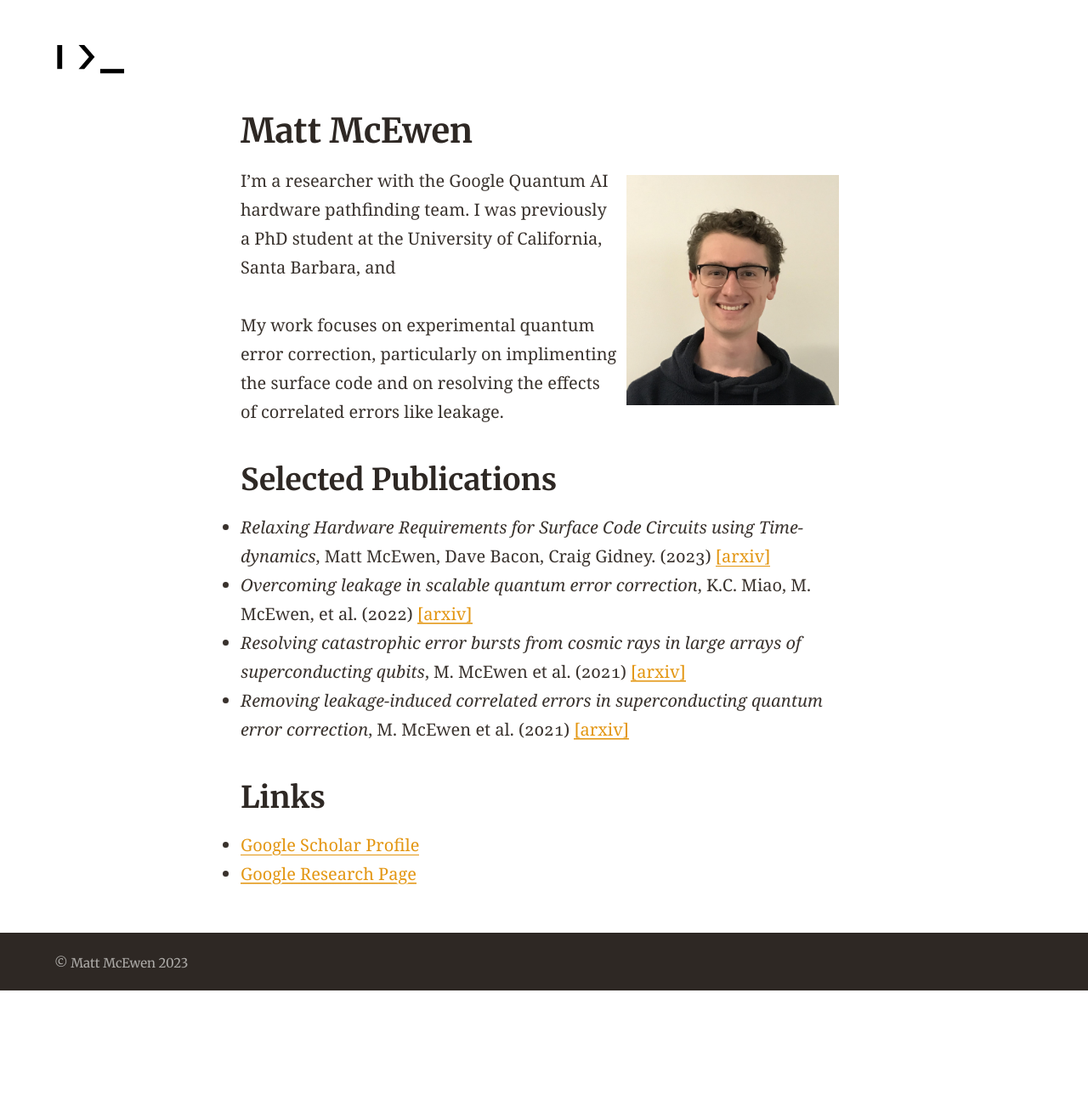
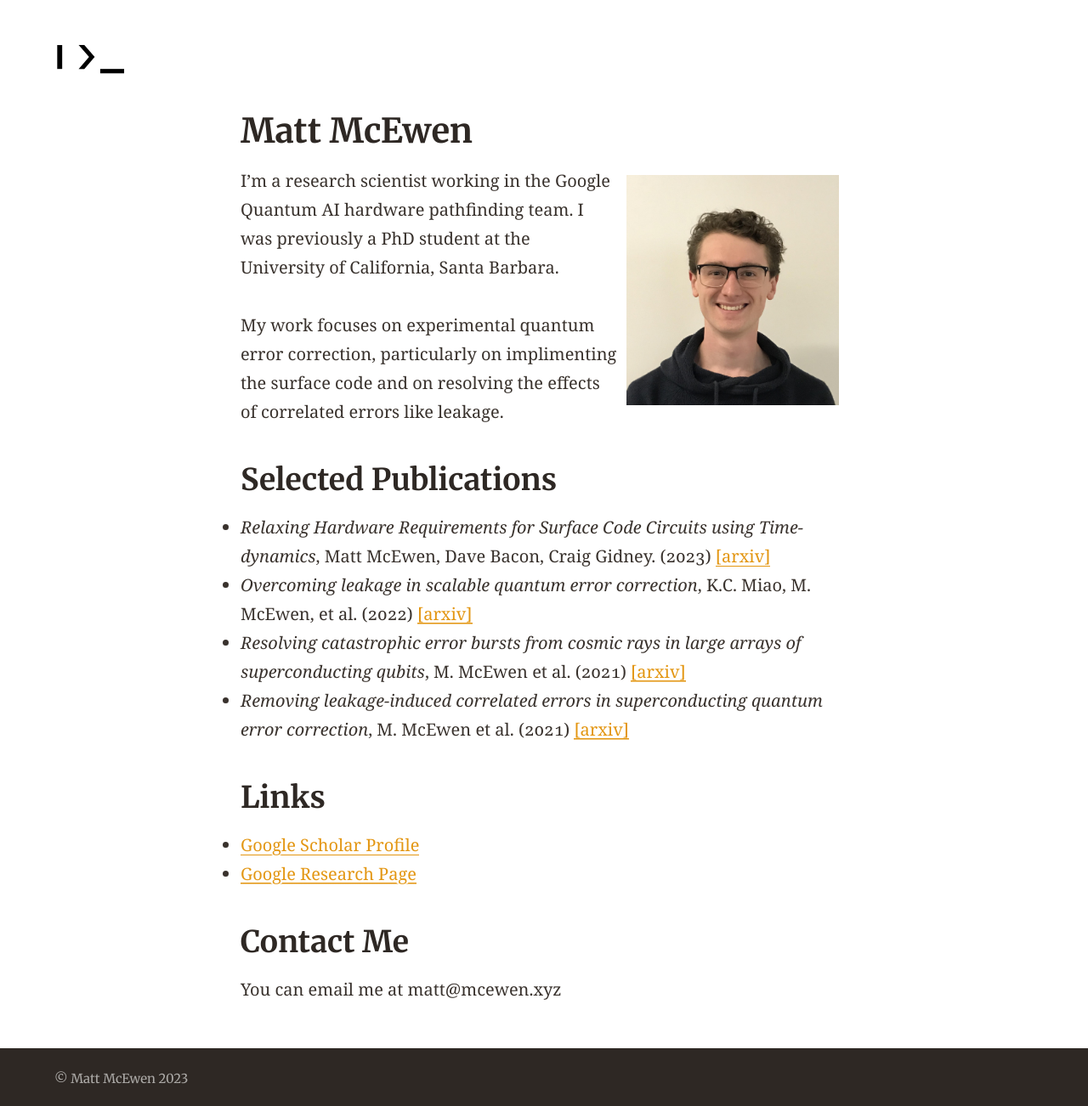
Before and after one commit to m-mcewen/m-mcewen.github.io, a Jekyll site: the page built from index.md, in a window 1280 px wide. Shown: the whole page at 85% size. Built offline with Jekyll 4.4.1, drawn with Linux system fonts in a browser that asks for light colours; before the commit the page ends 1166 px from its top, so only the background shows below that.

Commit message:
fix typo, add email

```diff
--- a/index.md
+++ b/index.md
@@ -5,8 +5,8 @@ layout: page
 
 # Matt McEwen
 ![My Mugshot](/assets/photos/mugshot.jpg){: style="float: right; width: 35%; margin: 10px"}
-I'm a researcher with the Google Quantum AI hardware pathfinding team.
-I was previously a PhD student at the University of California, Santa Barbara, and
+I'm a research scientist working in the Google Quantum AI hardware pathfinding team.
+I was previously a PhD student at the University of California, Santa Barbara.
 
 My work focuses on experimental quantum error correction, particularly on implimenting the surface code and on resolving the effects of correlated errors like leakage.
 
@@ -26,3 +26,6 @@ M. McEwen et al. (2021) [[arxiv]](https://arxiv.org/abs/2102.06131)
 ## Links
 * [Google Scholar Profile](https://scholar.google.com/citations?user=YIEVJmEAAAAJ&hl=en)
 * [Google Research Page](https://research.google/people/106600/)
+
+## Contact Me
+You can email me at matt@mcewen.xyz
```
